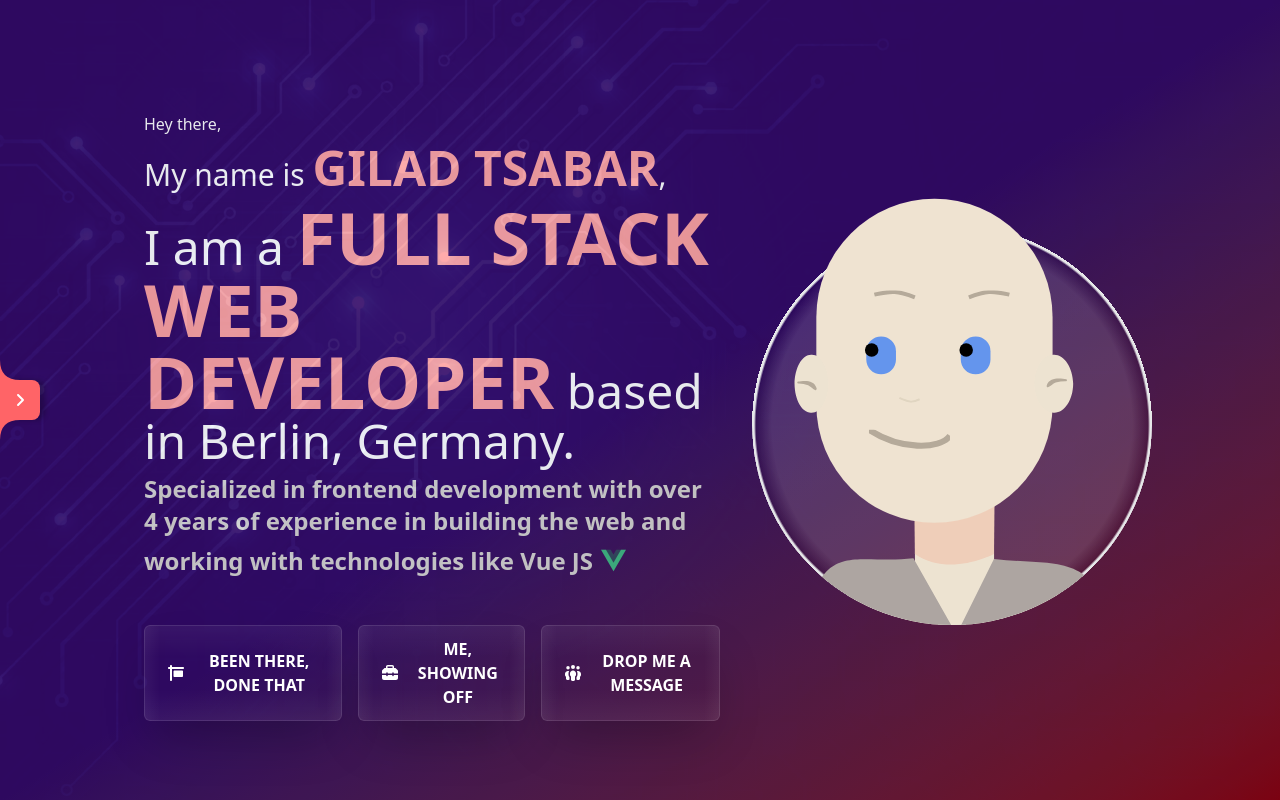
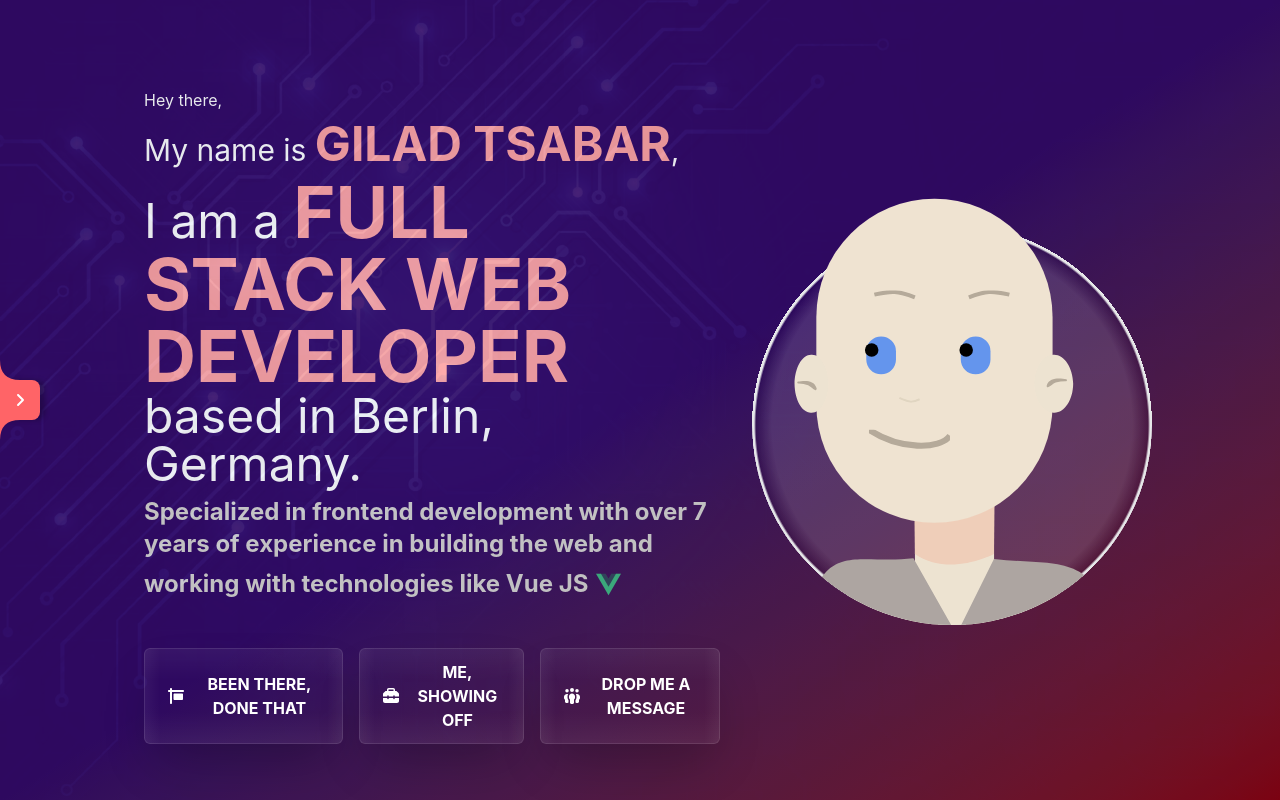
Before and after one commit to giladt/gilad.tsabar.net-next, a Next.js app: page / in a window 1280 px wide. Built offline with nearby package versions, Linux system fonts and the light colour scheme.

Commit message:
deps update

```diff
--- a/components/templates/about.tsx
+++ b/components/templates/about.tsx
@@ -1,10 +1,10 @@
-import type { FC } from "react";
-import Image from "next/image";
+import type { FC } from 'react';
+import Image from 'next/image';
 
-import { PageSection } from "@/components/atoms/page-section";
-import VerticalTimeline from "@/components/organisms/verticalTimeline";
-import Pill from "@/components/atoms/pill";
-import type { TypExperience, TypIconPill } from "@/lib/types";
+import { PageSection } from '@/components/atoms/page-section';
+import VerticalTimeline from '@/components/organisms/verticalTimeline';
+import Pill from '@/components/atoms/pill';
+import type { TypExperience, TypIconPill } from '@/lib/types';
 
 interface AboutProps {
   skills: TypIconPill[];
@@ -22,7 +22,7 @@ const About: FC<AboutProps> = ({ skills, experience }) => {
             <p className="font-semibold">
               I am a passionate Full Stack web developer based in Berlin,
               Germany who enjoys building software. Very positive and highly
-              motivated person with over 4 years of experience in building
+              motivated person with over 7 years of experience in building
               beautiful websites and web-applications with a focus on the
               frontend technologies.
             </p>
--- a/components/templates/home.tsx
+++ b/components/templates/home.tsx
@@ -1,15 +1,15 @@
-import { FC } from "react";
-import MiniMe from "../molecules/mini-me";
-import { AnimatePresence, motion } from "framer-motion";
-import { TypIconPill } from "@/lib/types";
-import { HomeElements } from "@/components/atoms/home-elements";
-import { PageLink } from "@/components/atoms/page-link";
-import { FontAwesomeIcon } from "@fortawesome/react-fontawesome";
+import { FC } from 'react';
+import MiniMe from '../molecules/mini-me';
+import { AnimatePresence, motion } from 'framer-motion';
+import { TypIconPill } from '@/lib/types';
+import { HomeElements } from '@/components/atoms/home-elements';
+import { PageLink } from '@/components/atoms/page-link';
+import { FontAwesomeIcon } from '@fortawesome/react-fontawesome';
 import {
   faPeopleGroup,
   faSignHanging,
   faToolbox,
-} from "@fortawesome/free-solid-svg-icons";
+} from '@fortawesome/free-solid-svg-icons';
 
 interface HomeProps {
   skills: TypIconPill[];
@@ -27,7 +27,7 @@ const Home: FC<HomeProps> = ({ skills }: HomeProps) => {
     },
   };
   const item = {
-    hidden: { opacity: 0, x: "20rem" },
+    hidden: { opacity: 0, x: '20rem' },
     show: { opacity: 1, x: 0 },
   };
   return (
@@ -67,13 +67,14 @@ const Home: FC<HomeProps> = ({ skills }: HomeProps) => {
             </motion.li>
             <motion.li variants={item}>
               <HomeElements.Span className="text-5xl max-sm:text-2xl">
-                I am a <HomeElements.H2>Full Stack Web Developer</HomeElements.H2> based in
-                Berlin, Germany.
+                I am a{' '}
+                <HomeElements.H2>Full Stack Web Developer</HomeElements.H2>{' '}
+                based in Berlin, Germany.
               </HomeElements.Span>
             </motion.li>
             <motion.li variants={item}>
               <HomeElements.H3>
-                Specialized in frontend development with over 4 years of
+                Specialized in frontend development with over 7 years of
                 experience in building the web and working with technologies
                 like <HomeElements.RotatePill items={skills} />
               </HomeElements.H3>
--- a/pages/_document.tsx
+++ b/pages/_document.tsx
@@ -1,4 +1,4 @@
-import { Html, Head, Main, NextScript } from "next/document";
+import { Html, Head, Main, NextScript } from 'next/document';
 
 export default function Document() {
   return (
@@ -8,7 +8,7 @@ export default function Document() {
           name="description"
           content="
           a FULLSTACK WEB DEVELOPER based in Berlin, Germany.
-          Specialized in frontend development with over 4 years
+          Specialized in frontend development with over 7 years
           of experience in building the web and working with
           technologies like React, NextJS, NodeJS, GCP and more.
         "
--- a/pnpm-workspace.yaml
+++ b/pnpm-workspace.yaml
@@ -1,5 +1,13 @@
 trustPolicy: no-downgrade
 trustPolicyExclude:
-    - eslint-import-resolver-typescript@3.10.1
-    - semver@6.3.1
+  - eslint-import-resolver-typescript@3.10.1
+  - semver@6.3.1
 minimumReleaseAge: 10080
+updateConfig:
+  ignoreDependencies:
+    - typescript
+    - '@types/node'
+allowBuilds:
+  '@sentry/cli': true
+  sharp: true
+  unrs-resolver: false
```
Also changed, not shown: package.json (+28 -28 lines), 2 other files (tests, documents, lock files or other folders).
